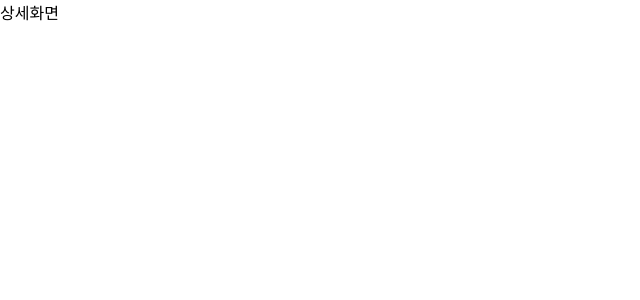
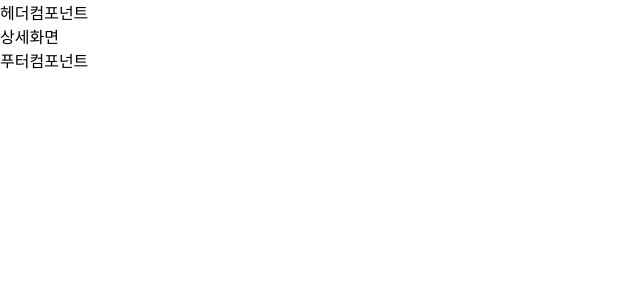
Before and after one commit to happyKale/member-manage-site, a React (Create React App) app in the folder front/: page /detail/1 in a window 1280 px wide. Shown: the top 300 px of the page, without its empty margins (0-640 px from the left). Built offline with nearby package versions, Linux system fonts and the light colour scheme.

Commit message:
Feat: Header, Footer 컴포넌트 추가

```diff
--- a/front/src/App.js
+++ b/front/src/App.js
@@ -1,10 +1,12 @@
 import React from 'react';
 import { Route, Routes } from 'react-router-dom';
+import { Footer, Header } from './components';
 import { HomeScreen, DetailScreen, AddScreen, ModifyScreen} from './screens';
 
 function App(){
   return (
     <div className="App">
+      <Header/>
       <main>
           <Routes>
             <Route path="/" element={<HomeScreen/>}/>
@@ -16,7 +18,8 @@ function App(){
               <Route path=':id' element={<ModifyScreen/>}/>
             </Route>
           </Routes>
-          </main>
+        </main>
+        <Footer/>
     </div>
   );
 };
--- /dev/null
+++ b/front/src/components/Footer/Footer.js
@@ -0,0 +1,11 @@
+import React from 'react';
+
+function Footer(){
+    return (
+        <div>
+            푸터컴포넌트
+        </div>
+    );
+};
+
+export { Footer };
--- /dev/null
+++ b/front/src/components/Footer/index.js
@@ -0,0 +1 @@
+export * from './Footer';
--- /dev/null
+++ b/front/src/components/Header/Header.js
@@ -0,0 +1,11 @@
+import React from 'react';
+
+function Header(){
+    return (
+        <div>
+            헤더컴포넌트
+        </div>
+    );
+};
+
+export { Header };
--- /dev/null
+++ b/front/src/components/Header/index.js
@@ -0,0 +1 @@
+export * from './Header';
--- /dev/null
+++ b/front/src/components/index.js
@@ -0,0 +1,2 @@
+export * from './Footer';
+export * from './Header';
```
